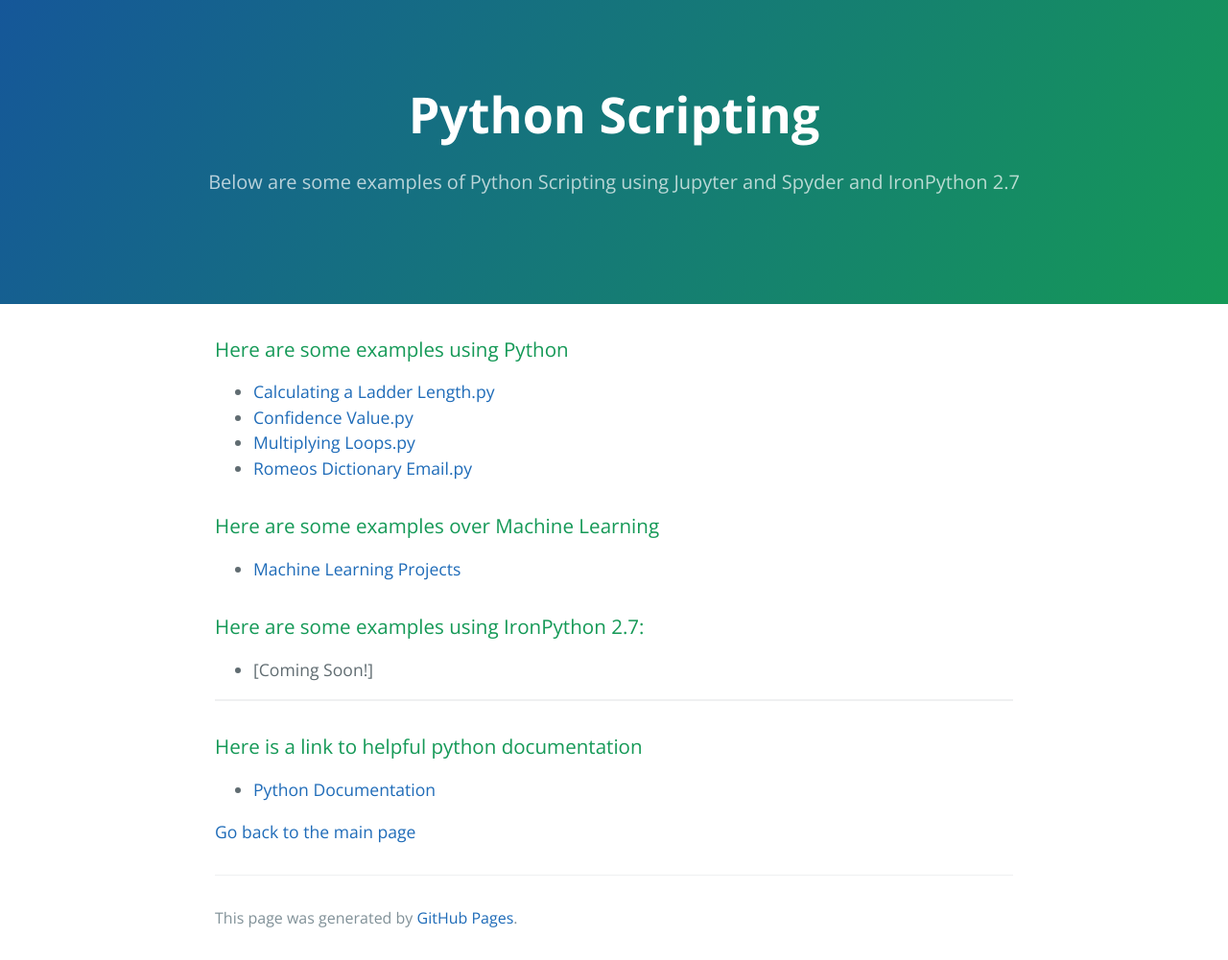
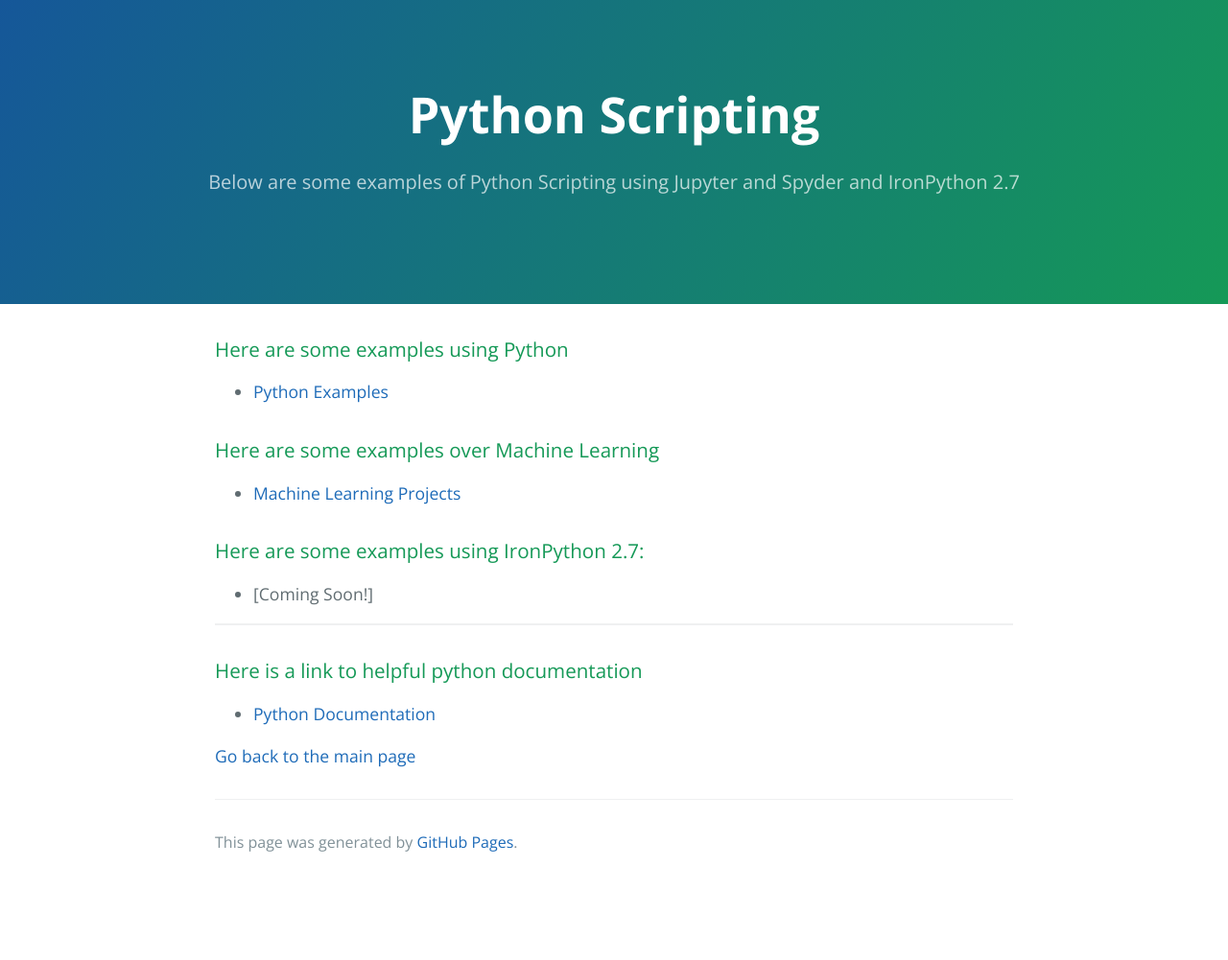
Before and after one commit to EnGinear87/EnGinear87.github.io, a Jekyll site: the page built from Python Scripting/index.md, in a window 1280 px wide. Shown: the whole page at 96% size. Built offline with Jekyll 4.4.1, drawn with Linux system fonts in a browser that asks for light colours; our own code applies the rules of GitHub Pages for plain Markdown files; after the commit the page ends 922 px from its top, so only the background shows below that.

Commit message:
Update index.md

```diff
--- a/Python Scripting/index.md
+++ b/Python Scripting/index.md
@@ -3,10 +3,7 @@ title: Python Scripting
 description: Below are some examples of Python Scripting using Jupyter and Spyder and IronPython 2.7
 ---
 ### Here are some examples using Python
-- [Calculating a Ladder Length.py](Calculating_a_Ladder_Length.py)
-- [Confidence Value.py](Confidence_Value.py)
-- [Multiplying Loops.py](Multiplying_Loops.py)
-- [Romeos Dictionary Email.py](Romeos_Dictionary_Email.py)
+- [Python Examples](https://github.com/EnGinear87/Python)
 
 ### Here are some examples over Machine Learning
  - [Machine Learning Projects](https://github.com/EnGinear87/Machine_Learning)
```
